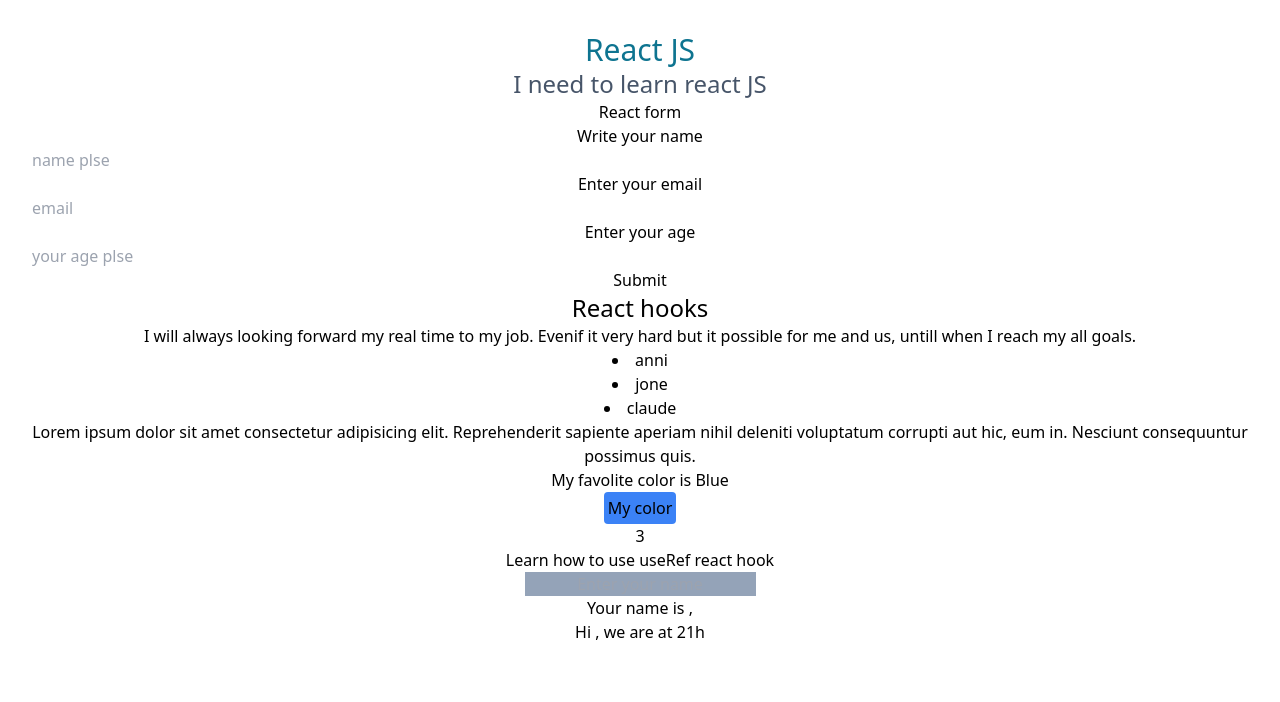
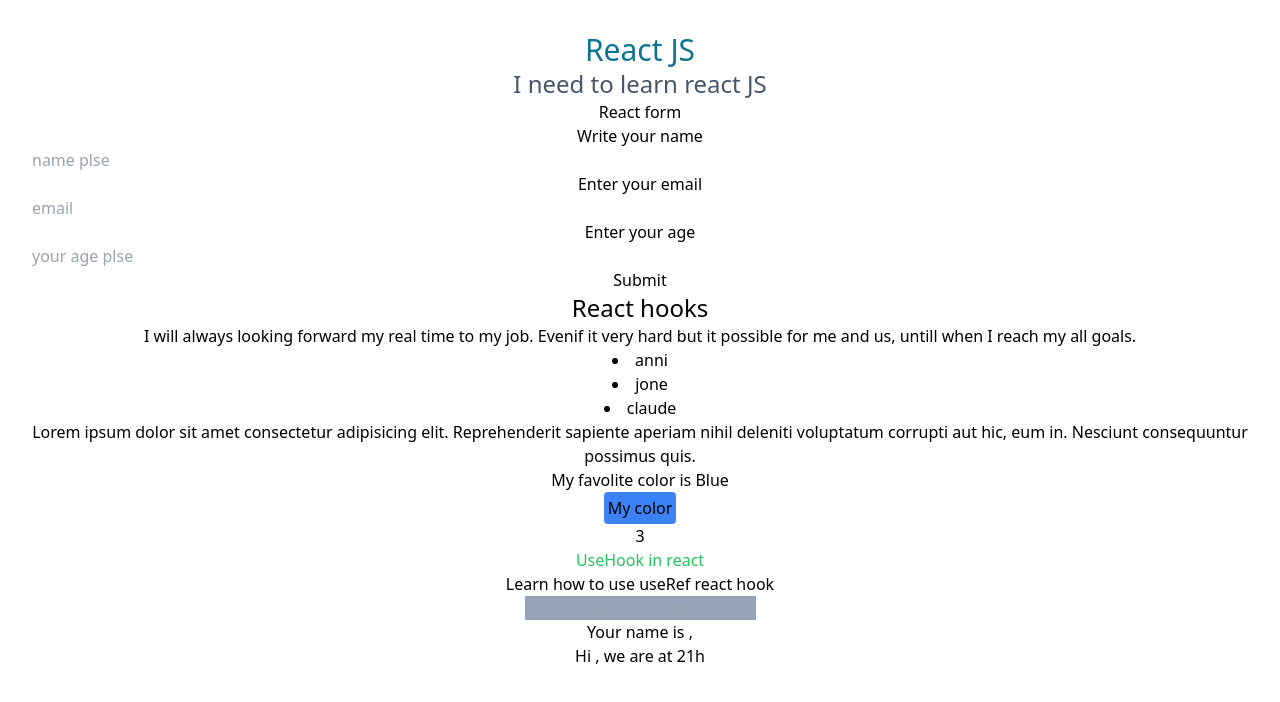
Before and after one commit to benidama/allAbout-ReactJS, a React (Vite) app: page / in a window 1280 px wide. Shown: the top 702 px of the page. Built offline with nearby package versions, Linux system fonts and the light colour scheme.

Commit message:
Header styling

```diff
--- a/src/Component/Ref.jsx
+++ b/src/Component/Ref.jsx
@@ -9,6 +9,7 @@ function Ref() {
   }, [valeur]);
   return (
     <div>
+      <h1 className="text-center text-green-500">UseHook in react</h1>
       <h3>Learn how to use useRef react hook</h3>
       <input
         className="bg-slate-400 text-center"
```
